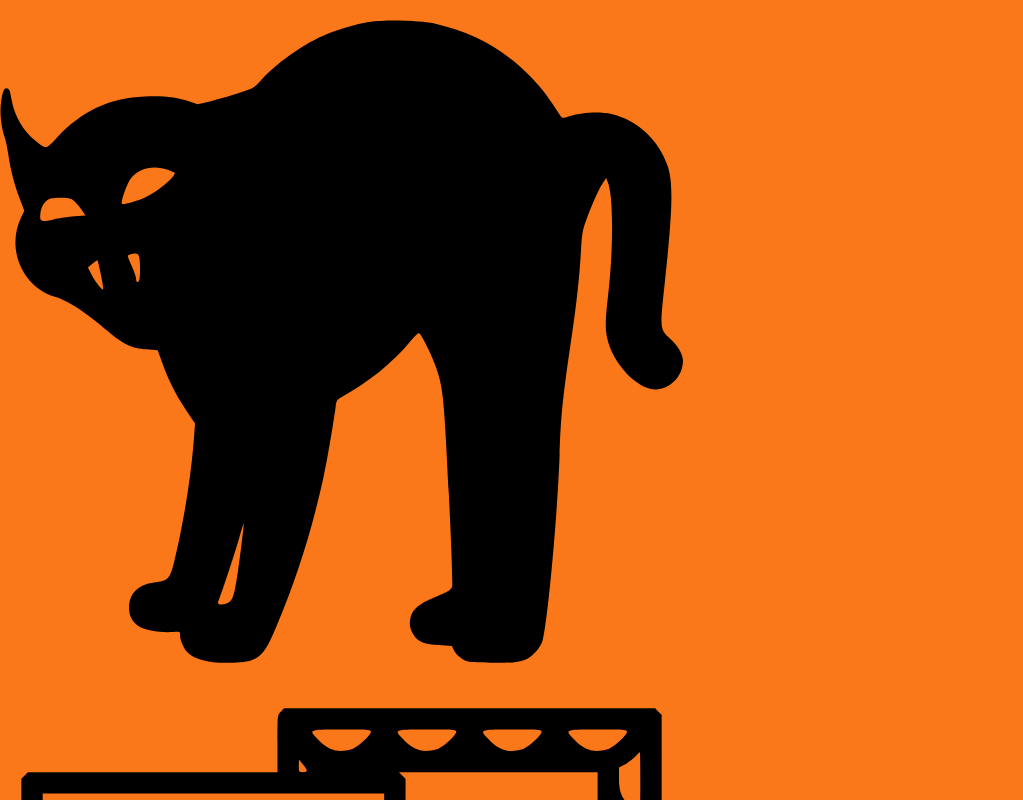
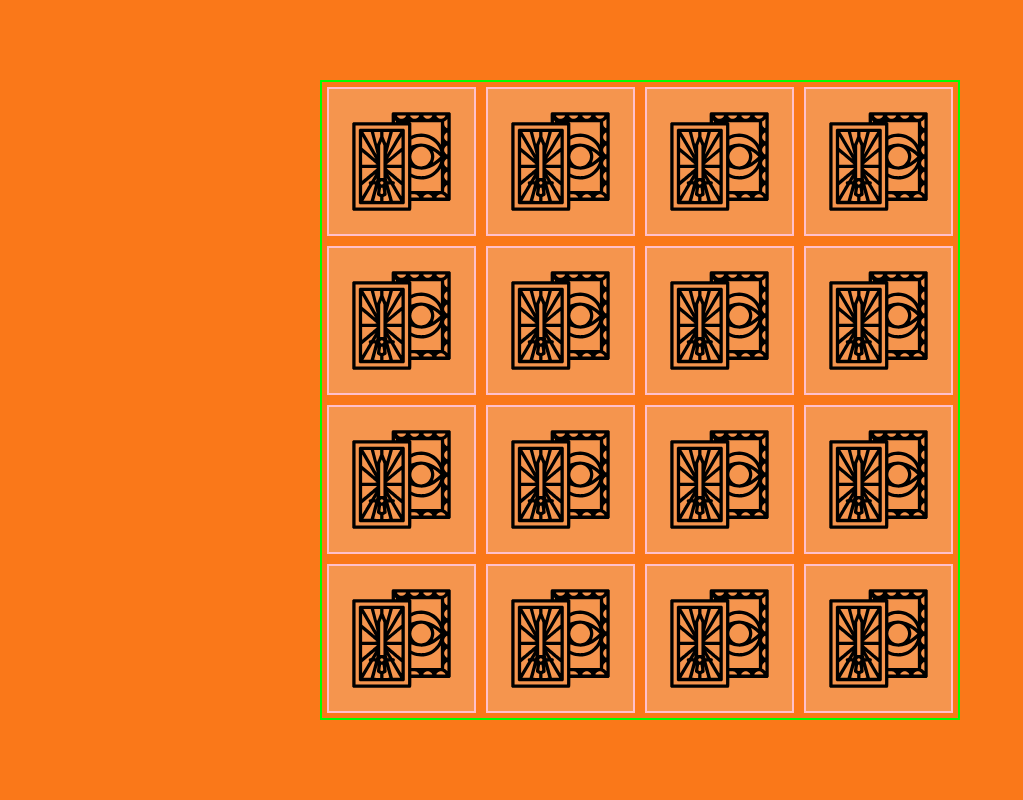
Before and after one commit to Rafaela-Wetzel/Code-Institute-Gitpod, a plain HTML site: page witch-memory-game/index.html in a window 1280 px wide. Shown: the top 800 px of the page, without its empty margins (0-1023 px from the left). Drawn offline with Linux system fonts and the light colour scheme.

Commit message:
Add flex

```diff
--- a/witch-memory-game/assets/css/style.css
+++ b/witch-memory-game/assets/css/style.css
@@ -6,5 +6,32 @@
 
 body {
     height: 100vh;
+    display: flex;
     background-color: #FA7819;
 }
+
+.memory-game {
+    width: 640px;
+    height: 640px;
+    margin: auto;
+    display: flex;
+    flex-wrap: wrap;
+    border: 2px solid lime;
+}
+
+.memory-card {
+    width: calc(25% - 10px);
+    height: calc(33,333% - 10px);
+    margin: 5px;
+    position: relative;
+}
+
+.front-face,
+.back-face {
+    width: 100%;
+    height: 100%;
+    position: absolute;
+    border: 2px solid pink;
+    padding: 20px;
+    background: #f5954e;
+}
--- a/witch-memory-game/index.html
+++ b/witch-memory-game/index.html
@@ -9,36 +9,68 @@
 <body>
     <section class="memory-game">
         <div class="memory-card">
-            <img class="front-face" src="../assets/images/black-cat.svg" alt="Black cat front">
-            <img class="back-face" src="../assets/images/tarot-backface.svg" alt="Black cat back">
+            <img class="front-face" src="../assets/images/black-cat.svg" alt="Black cat front" />
+            <img class="back-face" src="../assets/images/tarot-backface.svg" alt="Black cat back" />
         </div>
         <div class="memory-card">
-            <img class="front-face" src="../assets/images/broom.svg" alt="Broom front">
-            <img class="back-face" src="../assets/images/tarot-backface.svg" alt="Broom back">
+            <img class="front-face" src="../assets/images/black-cat.svg" alt="Black cat front" />
+            <img class="back-face" src="../assets/images/tarot-backface.svg" alt="Black cat back" />
         </div>
         <div class="memory-card">
-            <img class="front-face" src="../assets/images/cauldron.svg" alt="Cauldron front">
-            <img class="back-face" src="../assets/images/tarot-backface.svg" alt="Cauldron back">
+            <img class="front-face" src="../assets/images/broom.svg" alt="Broom front" />
+            <img class="back-face" src="../assets/images/tarot-backface.svg" alt="Broom back" />
         </div>
         <div class="memory-card">
-            <img class="front-face" src="../assets/images/crystal.ball.svg" alt="Crystal ball front">
-            <img class="back-face" src="../assets/images/tarot-backface.svg" alt="Crystal ball back">
+            <img class="front-face" src="../assets/images/broom.svg" alt="Broom front" />
+            <img class="back-face" src="../assets/images/tarot-backface.svg" alt="Broom back" />
         </div>
         <div class="memory-card">
-            <img class="front-face" src="../assets/images/crystals.svg" alt="Crystals front">
-            <img class="back-face" src="../assets/images/tarot-backface.svg" alt="Crystals back">
+            <img class="front-face" src="../assets/images/cauldron.svg" alt="Cauldron front" />
+            <img class="back-face" src="../assets/images/tarot-backface.svg" alt="Cauldron back" />
         </div>
         <div class="memory-card">
-            <img class="front-face" src="../assets/images/elixir.svg" alt="Elixir front">
-            <img class="back-face" src="../assets/images/tarot-backface.svg" alt="Elixir back">
+            <img class="front-face" src="../assets/images/cauldron.svg" alt="Cauldron front" />
+            <img class="back-face" src="../assets/images/tarot-backface.svg" alt="Cauldron back" />
         </div>
         <div class="memory-card">
-            <img class="front-face" src="../assets/images/incense.svg" alt="Incense front">
-            <img class="back-face" src="../assets/images/tarot-backface.svg" alt="Incense back">
+            <img class="front-face" src="../assets/images/crystal-ball.svg" alt="Crystal ball front" />
+            <img class="back-face" src="../assets/images/tarot-backface.svg" alt="Crystal ball back" />
         </div>
         <div class="memory-card">
-            <img class="front-face" src="../assets/images/magical-book.svg" alt="Book front">
-            <img class="back-face" src="../assets/images/tarot-backface.svg" alt="Book back">
+            <img class="front-face" src="../assets/images/crystal-ball.svg" alt="Crystal ball front" />
+            <img class="back-face" src="../assets/images/tarot-backface.svg" alt="Crystal ball back" />
+        </div>
+        <div class="memory-card">
+            <img class="front-face" src="../assets/images/crystals.svg" alt="Crystals front" />
+            <img class="back-face" src="../assets/images/tarot-backface.svg" alt="Crystals back" />
+        </div>
+        <div class="memory-card">
+            <img class="front-face" src="../assets/images/crystals.svg" alt="Crystals front" />
+            <img class="back-face" src="../assets/images/tarot-backface.svg" alt="Crystals back" />
+        </div>
+        <div class="memory-card">
+            <img class="front-face" src="../assets/images/elixir.svg" alt="Elixir front" />
+            <img class="back-face" src="../assets/images/tarot-backface.svg" alt="Elixir back" />
+        </div>
+        <div class="memory-card">
+            <img class="front-face" src="../assets/images/elixir.svg" alt="Elixir front" />
+            <img class="back-face" src="../assets/images/tarot-backface.svg" alt="Elixir back" />
+        </div>
+        <div class="memory-card">
+            <img class="front-face" src="../assets/images/incense.svg" alt="Incense front" />
+            <img class="back-face" src="../assets/images/tarot-backface.svg" alt="Incense back" />
+        </div>
+        <div class="memory-card">
+            <img class="front-face" src="../assets/images/incense.svg" alt="Incense front" />
+            <img class="back-face" src="../assets/images/tarot-backface.svg" alt="Incense back" />
+        </div>
+        <div class="memory-card">
+            <img class="front-face" src="../assets/images/magical-book.svg" alt="Book front" />
+            <img class="back-face" src="../assets/images/tarot-backface.svg" alt="Book back" />
+        </div>
+        <div class="memory-card">
+            <img class="front-face" src="../assets/images/magical-book.svg" alt="Book front" />
+            <img class="back-face" src="../assets/images/tarot-backface.svg" alt="Book back" />
         </div>
     </section>
     <script src="../assets/js/script.js"></script>
```
